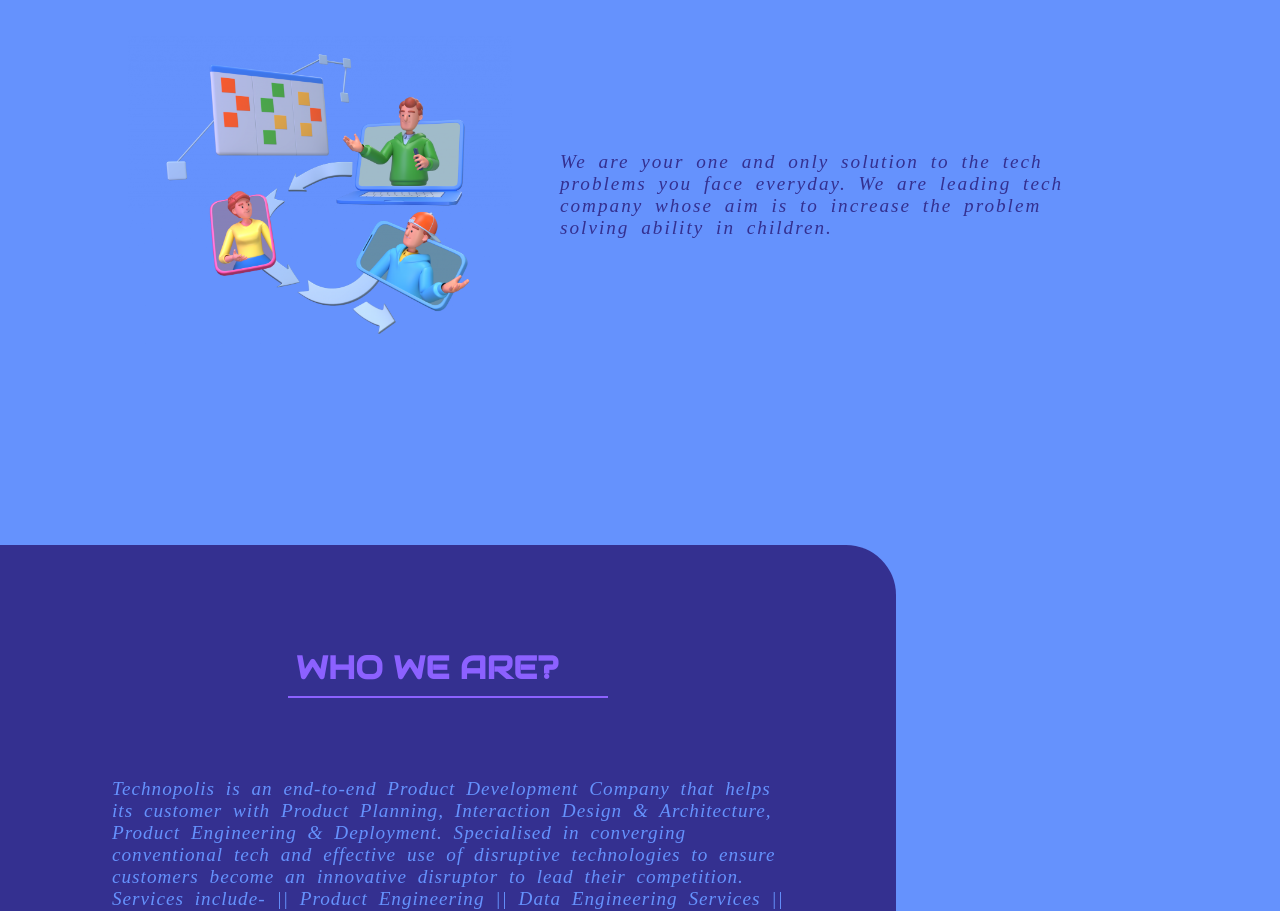
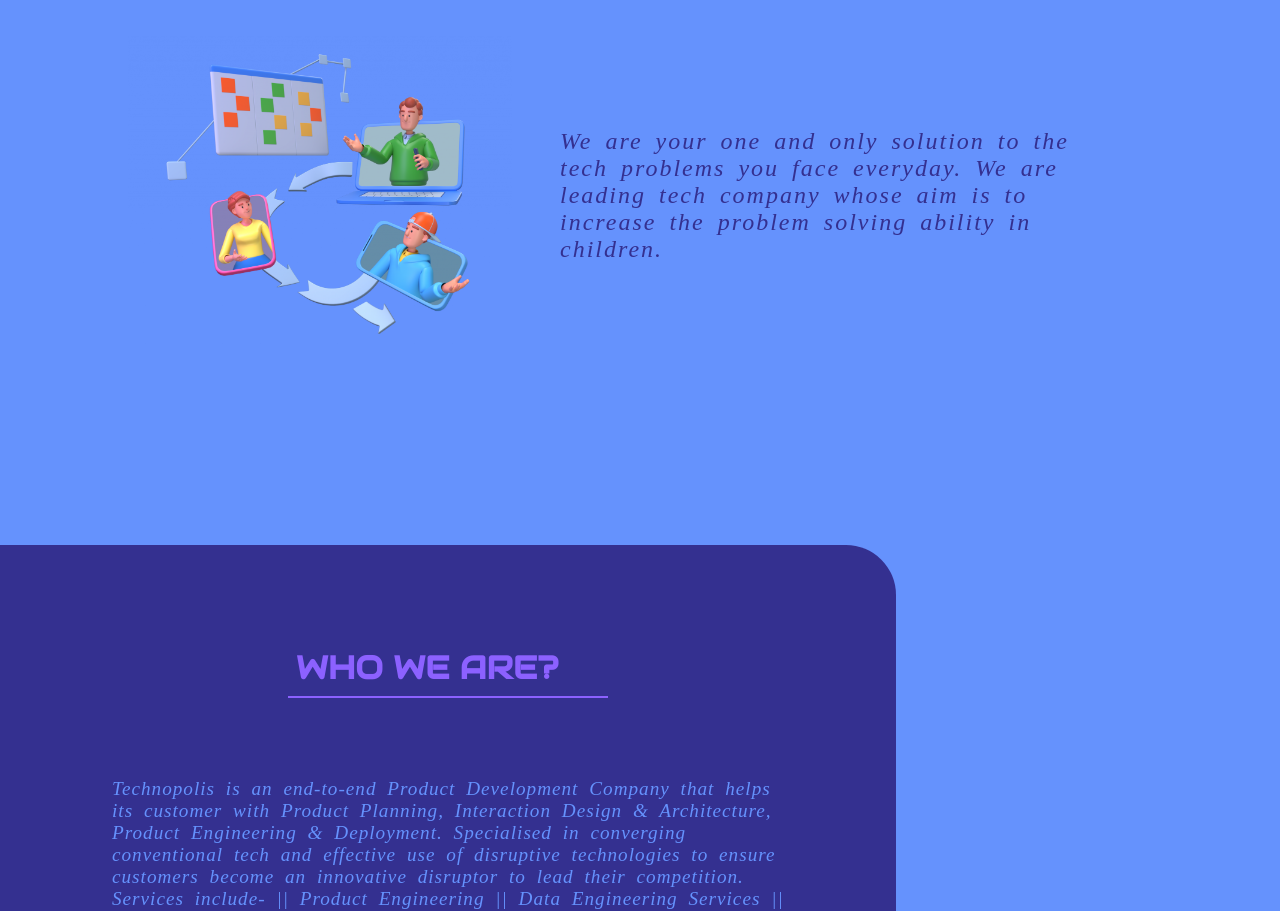
Before and after one commit to Chanakyasarma/ReactProjectTechnopolis, a React (Create React App) app: page / in a window 1280 px wide. Shown: the part 1040-1951 px from the top of the page. Built offline with nearby package versions, Linux system fonts and the light colour scheme.

Commit message:
Update home.scss

```diff
--- a/src/styles/home.scss
+++ b/src/styles/home.scss
@@ -73,7 +73,7 @@
             color: $first;
             letter-spacing: 2px;
             word-spacing: 5px;
-            font: italic 100 1.2rem $text2;
+            font: italic 100 1.5rem $text2;
         }
     }
 
```
